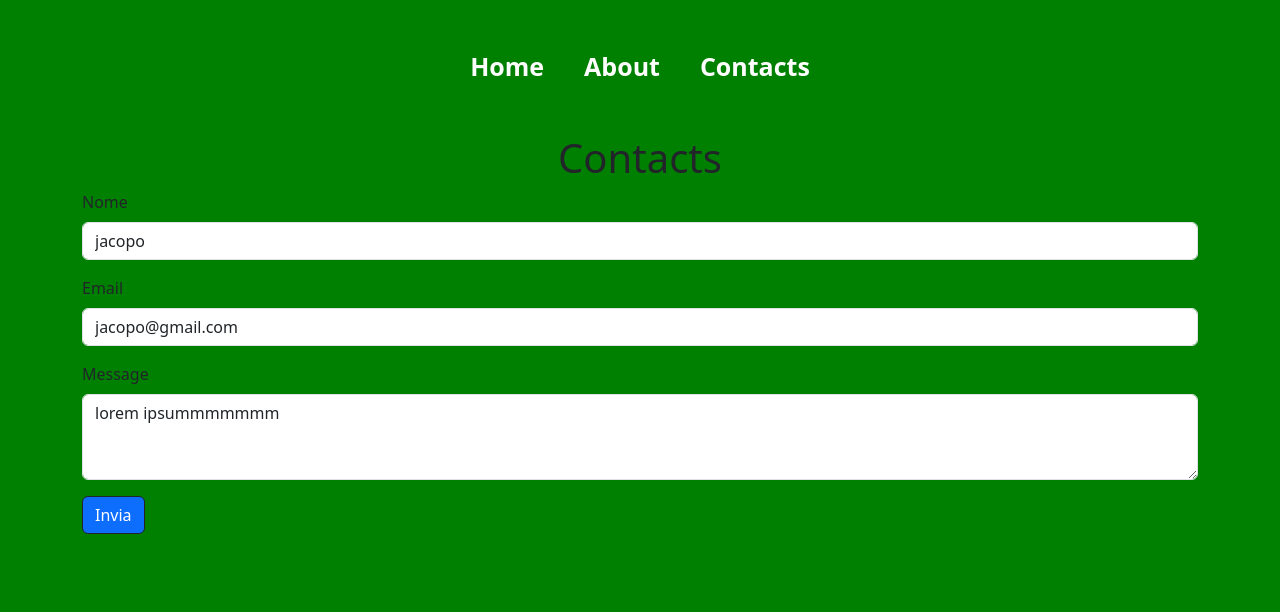
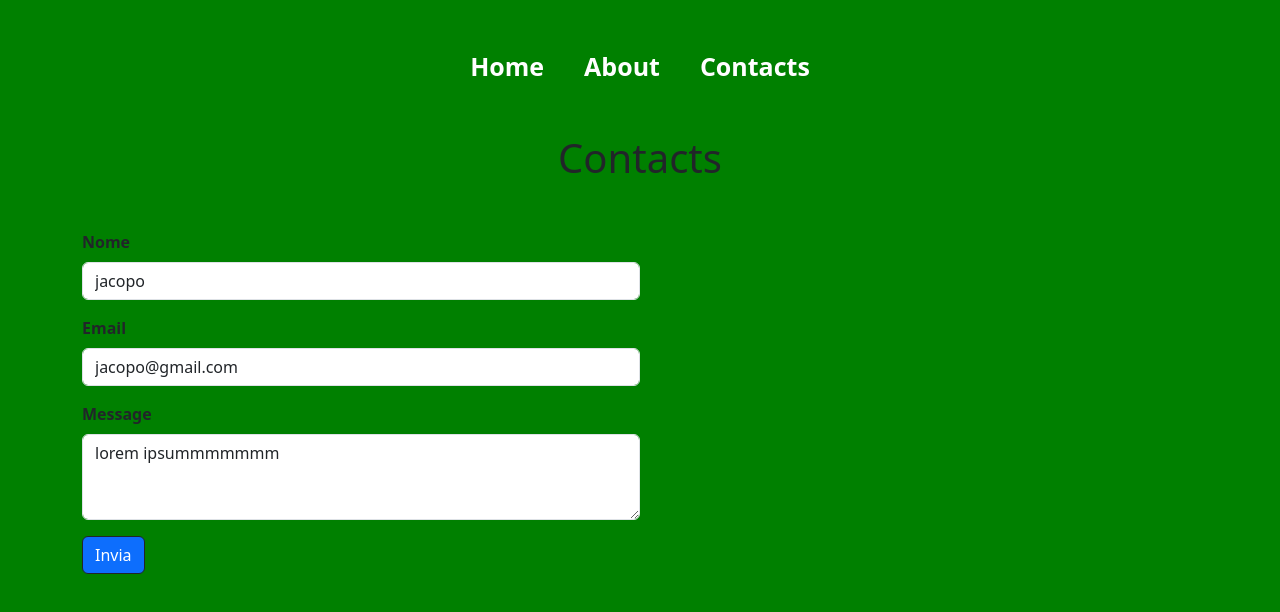
Before and after one commit to JacopoLombardi/vite-boolfolio, a Vue app: page /contacts in a window 1280 px wide. Shown: the top 612 px of the page. Built offline with nearby package versions, Linux system fonts and the light colour scheme.

Commit message:
[add] management of errors into form

```diff
--- a/src/pages/Contacts.vue
+++ b/src/pages/Contacts.vue
@@ -10,12 +10,22 @@
          return{
             name: 'jacopo',
             email: 'jacopo@gmail.com',
-            message: 'lorem ipsummmmmmm'
+            message: 'lorem ipsummmmmmm',
+
+            errors:{
+               name: '',
+               email: '',
+               message: ''
+            },
+
+            loading: false,
+            sent: false
          }
       },
 
       methods:{
          sendMail(){
+            this.loading = true
             const data = {
                name: this.name,
                email: this.email,
@@ -25,9 +35,21 @@
             axios.post(store.apiUrl + 'send-mail', data)
                .then(result => {
                   console.log(result.data)
+                  this.loading = false
+                  this.sent = result.data.success
+                  if(!result.data.success){
+                     this.errors = result.data.errors
+                  }else{
+                     this.errors = {
+                        name: '',
+                        email: '',
+                        message: ''
+                     }
+                  }
                })
                .catch(error => {
                   console.log(error.message)
+                  this.loading = false
                })
          }
       }
@@ -44,24 +66,34 @@
       <h1>Contacts</h1>
    </div>
 
-   <form @submit.prevent="sendMail()">
+   <div v-if="loading">
+      <p>Loading...</p>
+   </div>
+
+   <div v-else class="mt-5">
+      <form v-if="!sent" @submit.prevent="sendMail()" class="w-50">
          <div class="mb-3">
-         <label class="form-label">Nome</label>
+            <label class="form-label fw-semibold">Nome</label>
             <input v-model="name" type="text" name="name" id="name" class="form-control">
-         <p class="error"></p>
+            <p class="error">{{ errors.name.toString() }}</p>
          </div>
          <div class="mb-3">
-         <label class="form-label">Email</label>
+            <label class="form-label fw-semibold">Email</label>
             <input v-model="email" type="text" name="email" id="email" class="form-control">
-         <p class="error"></p>
+            <p class="error">{{ errors.email.toString() }}</p>
          </div>
          <div class="mb-3">
-         <label class="form-label">Message</label>
+            <label class="form-label fw-semibold">Message</label>
             <textarea v-model="message" name="message" id="message" class="form-control" rows="3"></textarea>
-         <p class="error"></p>
+            <p class="error">{{ errors.message.toString() }}</p>
          </div>
          <button class="btn btn-primary border-dark" type="submit">Invia</button>
       </form>
+
+      <div v-else class="text-center mt-5">
+         <h3 class="text-white">Email inviata correttamente</h3>
+      </div>
+   </div>
 
 </template>
 
@@ -73,4 +105,10 @@
 
 <style lang="scss" scoped>
 
+.error{
+   font-weight: 800;
+   font-size: 17px;
+   color: rgb(186, 14, 14);
+}
+
 </style>
```
Lines whose indentation alone changed are shown as unchanged.
